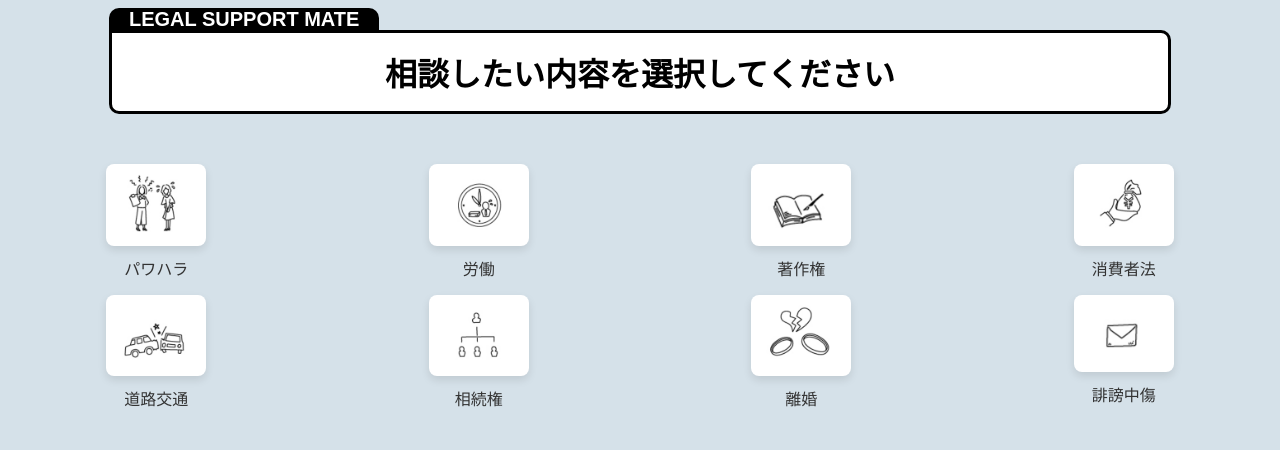
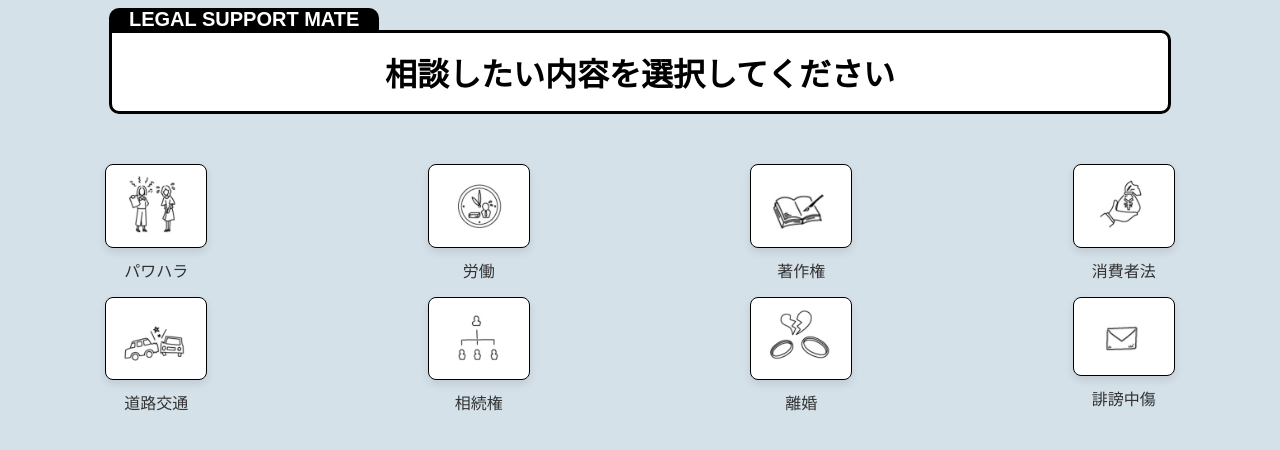
Before and after one commit to s1F102301167/ict_django_group3, a Django app: page /Legal_Support_Mate/ in a window 1280 px wide. Shown: the top 450 px of the page. Run offline with Django 5.2, Linux system fonts and the light colour scheme; some web fonts are replaced.

Commit message:
黒い淵を追加

```diff
--- a/Legal_Support_Mate/static/Legal_Support_Mate/css/botton.css
+++ b/Legal_Support_Mate/static/Legal_Support_Mate/css/botton.css
@@ -78,6 +78,8 @@ h1::before {
     /* 角を丸くする */
     box-shadow: 0 4px 8px rgba(0, 0, 0, 0.1);
     /* 画像に影を追加 */
+    border: 1px solid black;
+    /* 白い背景に黒の縁を追加 */
 }
 
 
```
